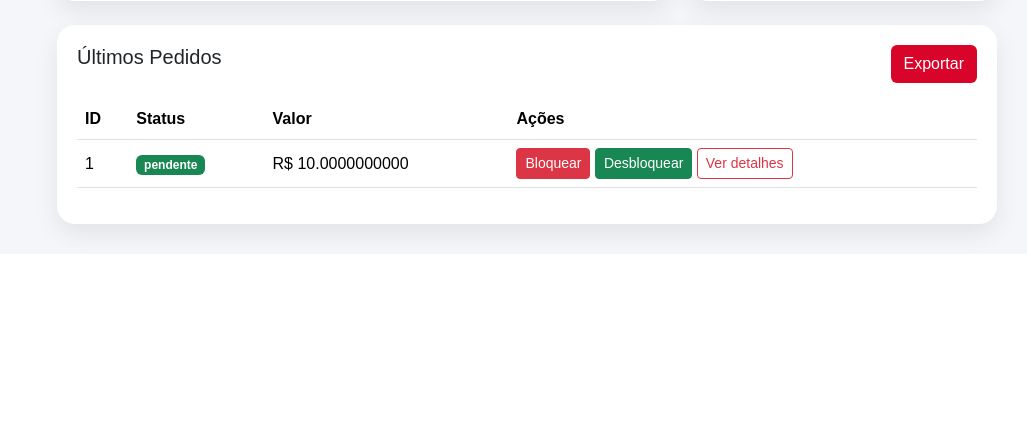
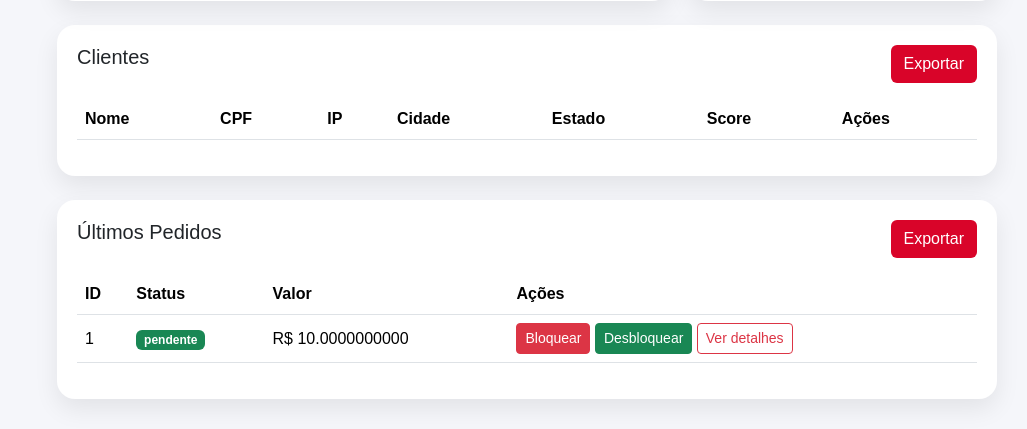
Before and after one commit to higoreirilar/EirilarShield, a Flask app: page /dashboard in a window 1280 px wide. Shown: the part 962-1391 px from the top of the page, without its empty margins (253-1280 px from the left). Before the commit the page ends 1208 px from the top, so only its background shows below. Run offline with Flask 3, Linux system fonts and the light colour scheme; a user stored in the database is signed in; tables that the repository leaves empty hold one stand-in row (values such as "Sample post"); lists and menus that the app fills with data are empty.

Commit message:
Update dashboard.html

```diff
--- a/templates/dashboard.html
+++ b/templates/dashboard.html
@@ -4,42 +4,79 @@
 <meta charset="UTF-8">
 <meta name="viewport" content="width=device-width,initial-scale=1">
 <title>Eirilar Shield Dashboard</title>
+
 <link href="https://cdn.jsdelivr.net/npm/bootstrap@5.3.3/dist/css/bootstrap.min.css" rel="stylesheet">
 <link href="https://cdn.jsdelivr.net/npm/bootstrap-icons@1.11.3/font/bootstrap-icons.css" rel="stylesheet">
 <script src="https://cdn.jsdelivr.net/npm/chart.js"></script>
+
 <style>
 body{background:#f5f6fa;font-family:Arial,sans-serif}
-.sidebar{position:fixed;left:0;top:0;width:260px;height:100vh;background:#d90429;color:#fff;padding:25px;display:flex;flex-direction:column}
-.logo{width:180px;background:#fff;border-radius:14px;padding:12px;display:block;margin:0 auto 30px}
+
+/* SIDEBAR */
+.sidebar{
+position:fixed;left:0;top:0;width:260px;height:100vh;
+background:#d90429;color:#fff;padding:25px;
+display:flex;flex-direction:column
+}
+.logo{width:180px;background:#fff;border-radius:14px;padding:12px;margin:0 auto 30px}
 .sidebar a{color:#fff;text-decoration:none;padding:12px 16px;border-radius:10px;margin:4px 0;display:block}
 .sidebar a:hover,.sidebar .active{background:rgba(255,255,255,.15)}
+
+/* CONTENT */
 .content{margin-left:280px;padding:30px}
 .topbar{display:flex;justify-content:space-between;align-items:center;margin-bottom:25px}
+
+/* CARDS */
 .cards{display:grid;grid-template-columns:repeat(4,1fr);gap:20px}
 .cardx{background:#fff;border-radius:18px;padding:20px;box-shadow:0 10px 25px rgba(0,0,0,.08)}
 .cardx i{font-size:34px;color:#d90429}
+
+/* GRID */
 .grid{display:grid;grid-template-columns:2fr 1fr;gap:20px;margin-top:20px}
-table{width:100%}.badge-risk{background:#d90429}.btn-main{background:#d90429;color:#fff}
-@media(max-width:900px){.sidebar{position:relative;width:100%;height:auto}.content{margin:0}.cards,.grid{grid-template-columns:1fr}}
+
+.badge-risk{background:#d90429}
+.btn-main{background:#d90429;color:#fff}
+
+/* RESPONSIVO */
+@media(max-width:900px){
+.sidebar{position:relative;width:100%;height:auto}
+.content{margin:0}
+.cards,.grid{grid-template-columns:1fr}
+}
 </style>
 </head>
+
 <body>
+
+<!-- SIDEBAR -->
 <div class="sidebar">
 <img class="logo" src="https://i.ibb.co/1tyzJs4j/logo-vermelho.png">
+
 <a class="active"><i class="bi bi-grid"></i> Dashboard</a>
 <a><i class="bi bi-people"></i> Usuários</a>
 <a><i class="bi bi-bag"></i> Pedidos</a>
 <a><i class="bi bi-file-earmark-text"></i> Logs</a>
 <a><i class="bi bi-shield-exclamation"></i> Risco</a>
-<div style="margin-top:auto"><a><i class="bi bi-box-arrow-right"></i> Sair</a></div>
+
+<div style="margin-top:auto">
+<a><i class="bi bi-box-arrow-right"></i> Sair</a>
+</div>
 </div>
 
+<!-- CONTENT -->
 <div class="content">
+
+<!-- TOP -->
 <div class="topbar">
-<div><h2>Dashboard</h2><small>Bem-vindo, {{ user.nome }}</small></div>
+<div>
+<h2>Dashboard</h2>
+<small>Bem-vindo, {{ user.nome }}</small>
+</div>
+
 <input class="form-control" style="width:300px" placeholder="Pesquisar usuário...">
 </div>
 
+<!-- CARDS -->
 <div class="cards">
 <div class="cardx"><i class="bi bi-people-fill"></i><h3>{{ total_usuarios }}</h3><p>Usuários</p></div>
 <div class="cardx"><i class="bi bi-bag-fill"></i><h3>{{ total_pedidos }}</h3><p>Pedidos</p></div>
@@ -47,26 +84,91 @@ table{width:100%}.badge-risk{background:#d90429}.btn-main{background:#d90429;col
 <div class="cardx"><i class="bi bi-shield-fill-check"></i><h3>{{ media_risco }}</h3><p>Score Médio</p></div>
 </div>
 
+<!-- GRID -->
 <div class="grid">
+
+<!-- CHART -->
 <div class="cardx">
 <h5>Distribuição de Risco</h5>
 <canvas id="chart" height="180"></canvas>
 </div>
+
+<!-- RESUMO -->
 <div class="cardx">
 <h5>Resumo</h5>
 <p>🔴 Alto: {{ risco_alto }}</p>
 <p>🟡 Médio: {{ risco_medio }}</p>
 <p>🟢 Baixo: {{ risco_baixo }}</p>
 </div>
+
 </div>
 
+<!-- CLIENTES -->
+<div class="cardx mt-4">
+<div class="d-flex justify-content-between mb-3">
+<h5>Clientes</h5>
+<button class="btn btn-main">Exportar</button>
+</div>
+
+<table class="table table-hover align-middle">
+<thead>
+<tr>
+<th>Nome</th>
+<th>CPF</th>
+<th>IP</th>
+<th>Cidade</th>
+<th>Estado</th>
+<th>Score</th>
+<th>Ações</th>
+</tr>
+</thead>
+
+<tbody>
+{% for c in clientes %}
+<tr>
+<td>{{ c.nome }}</td>
+<td>{{ c.cpf }}</td>
+<td>{{ c.ip }}</td>
+<td>{{ c.cidade }}</td>
+<td>{{ c.estado }}</td>
+
+<td>
+{% if c.score >= 70 %}
+<span class="badge badge-risk">Alto</span>
+{% elif c.score >= 40 %}
+<span class="badge bg-warning">Médio</span>
+{% else %}
+<span class="badge bg-success">Baixo</span>
+{% endif %}
+</td>
+
+<td>
+<button class="btn btn-danger btn-sm">Bloquear</button>
+<button class="btn btn-outline-danger btn-sm">Ver</button>
+</td>
+</tr>
+{% endfor %}
+</tbody>
+</table>
+</div>
+
+<!-- PEDIDOS -->
 <div class="cardx mt-4">
 <div class="d-flex justify-content-between mb-3">
 <h5>Últimos Pedidos</h5>
 <button class="btn btn-main">Exportar</button>
 </div>
+
 <table class="table table-hover align-middle">
-<thead><tr><th>ID</th><th>Status</th><th>Valor</th><th>Ações</th></tr></thead>
+<thead>
+<tr>
+<th>ID</th>
+<th>Status</th>
+<th>Valor</th>
+<th>Ações</th>
+</tr>
+</thead>
+
 <tbody>
 {% for p in ultimos_pedidos %}
 <tr>
@@ -83,13 +185,25 @@ table{width:100%}.badge-risk{background:#d90429}.btn-main{background:#d90429;col
 </tbody>
 </table>
 </div>
+
 </div>
 
+<!-- CHART JS -->
 <script>
 new Chart(document.getElementById('chart'),{
 type:'doughnut',
-data:{labels:['Alto','Médio','Baixo'],datasets:[{data:[{{ risco_alto }},{{ risco_medio }},{{ risco_baixo }}],backgroundColor:['#d90429','#f4b400','#22c55e']}]},
-options:{plugins:{legend:{position:'bottom'}}}
+data:{
+labels:['Alto','Médio','Baixo'],
+datasets:[{
+data:[{{ risco_alto }},{{ risco_medio }},{{ risco_baixo }}],
+backgroundColor:['#d90429','#f4b400','#22c55e']
+}]
+},
+options:{
+plugins:{legend:{position:'bottom'}}
+}
 });
 </script>
-</body></html>
+
+</body>
+</html>
```
